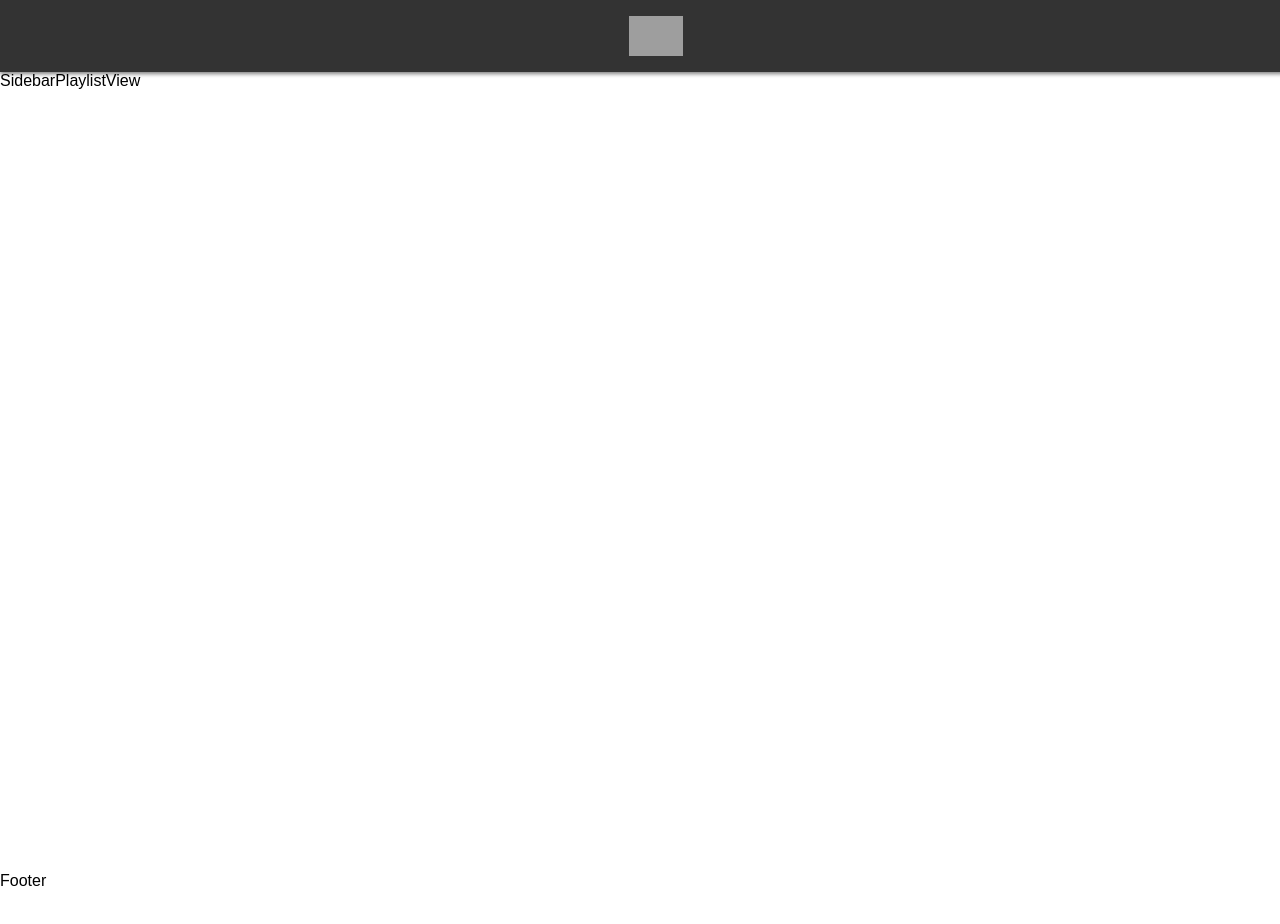
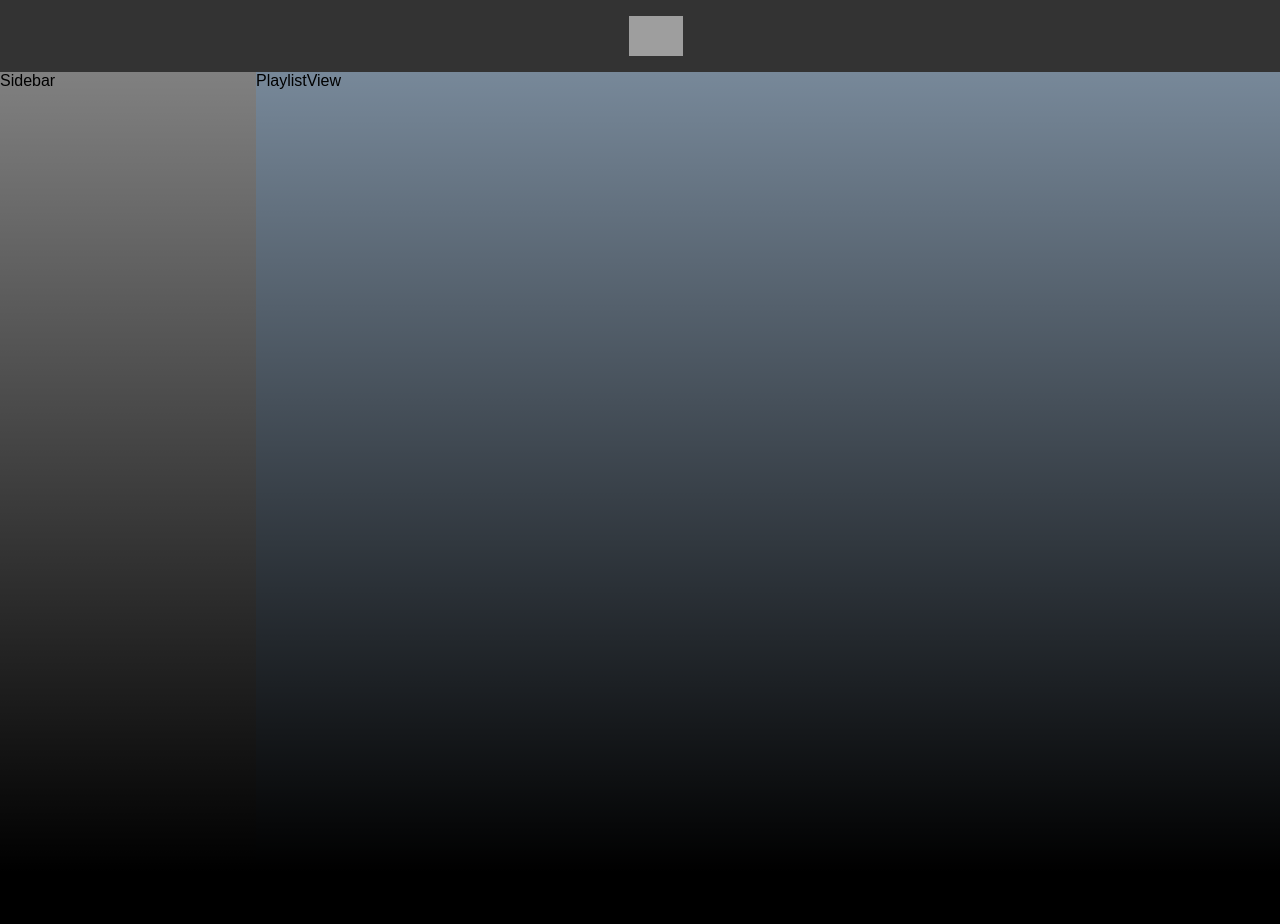
Before and after one commit to sanskarmalkhede/Spotify-Clone, a React (Vite) app: page / in a window 1280 px wide. Shown: the top 924 px of the page. Before the commit the page ends 890 px from the top, so only its background shows below. Built offline with nearby package versions, Linux system fonts and the light colour scheme; grey boxes are pictures that could not be loaded.

Commit message:
Update sidebar and footer styles

```diff
--- a/src/App.css
+++ b/src/App.css
@@ -9,32 +9,23 @@ body {
   height: 100vh;
   display: flex;
 }
-.player-container .side-bar {
+
+.player-container .sidebar {
   width: 20%;
   height: 100%;
   background: linear-gradient(transparent, #000);
-  background-color: #fff;
+  background-color: gray;
 }
 
-h1 {
-  color: #333;
+.player-container .playerview {
+  width: 80%;
+  height: 100%;
+  background: linear-gradient(transparent, #000);
+  background-color: lightslategray;
 }
 
-p {
-  color: #666;
-  line-height: 1.5;
+.footer {
+  width: 100%;
+  height: 10vh;
+  background-color: black;
 }
-
-.button {
-  display: inline-block;
-  padding: 10px 20px;
-  background-color: #007bff;
-  color: #fff;
-  text-decoration: none;
-  border-radius: 4px;
-  transition: background-color 0.3s ease;
-}
-
-.button:hover {
-  background-color: #0056b3;
-}
--- a/src/App.jsx
+++ b/src/App.jsx
@@ -16,7 +16,9 @@ export default function App() {
                     <PlaylistView />
                 </div>
             </div>
-            <Footer />
+            <div className="footer">
+                <Footer />
+            </div>
         </>
     )
 }
```
Also changed, not shown: src/assets/HomeIcon.svg (renamed from src/assets/home.svg), src/assets/search.svg (added), src/components/Sidebar.css (added).
